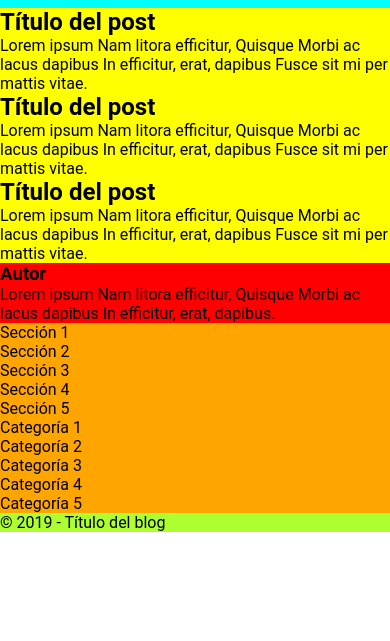
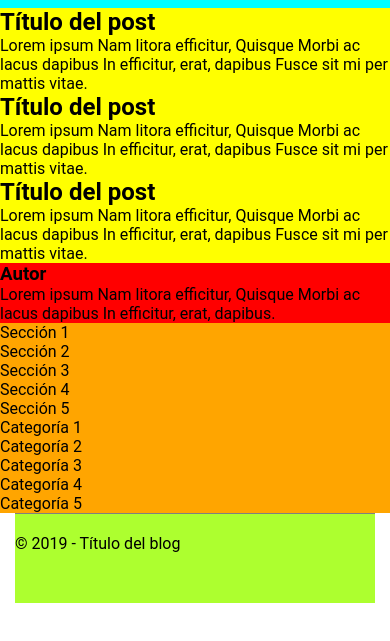
Before and after one commit to radiofiambre/repaso-final_modulo-1, a website built with Vite: page src/index.html in a window 390 px wide. Shown: the part 171-812 px from the top of the page. Built offline with nearby package versions, Linux system fonts and the light colour scheme.

Commit message:
footer v1 mobile and tablet

```diff
--- a/src/scss/layout/_footer.scss
+++ b/src/scss/layout/_footer.scss
@@ -1,8 +1,12 @@
 footer {
   background-color: greenyellow;
-  // position: fixed;
-  // left: 0;
-  // bottom: 0;
-  // width: 100vw;
-  // padding: 1rem;
+  padding-top: 20px;
+  padding-bottom: 50px;
+  margin-left: 15px;
+  margin-right: 15px;
+  border-top: 1px solid gray;
+
+  @media screen and (min-width: 768px) {
+    margin-right: 0px;
+  }
 }
--- a/src/scss/layout/_header.scss
+++ b/src/scss/layout/_header.scss
@@ -3,7 +3,6 @@ header {
   display: flex;
   flex-direction: column;
   align-items: center;
-  // justify-content: space-evenly;
   padding: 30px;
 }
 
--- a/src/scss/main.scss
+++ b/src/scss/main.scss
@@ -11,6 +11,8 @@
 @import 'layout/footer';
 
 :root {
+    font-family: $font-main;
+
     @media screen and (min-width: 768px) {
         body {
             border-left: 40px solid gray;
@@ -18,7 +20,3 @@
         }
     }
 }
-
-* {
-    font-family: $font-main;
-}
```
